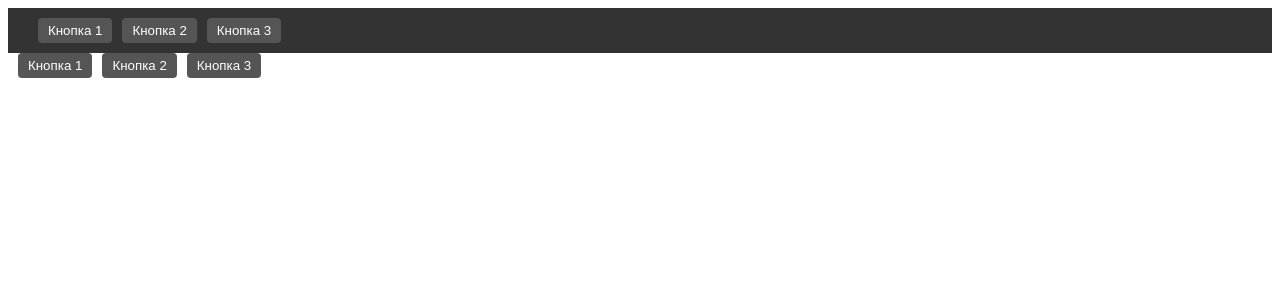
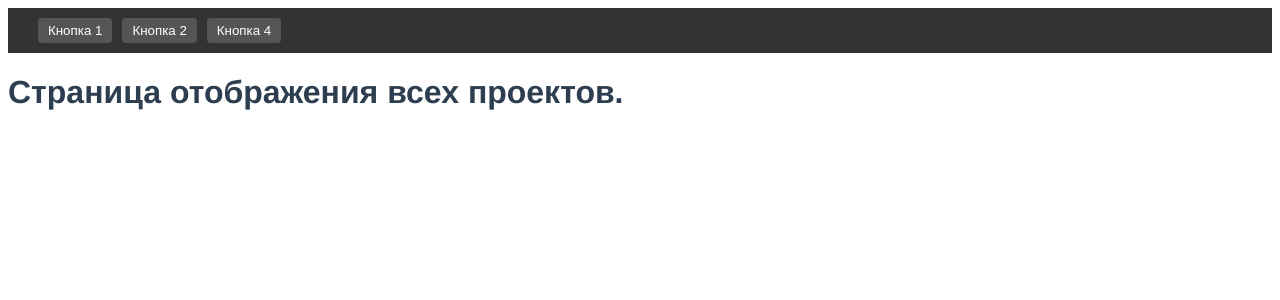
Before and after one commit to GarussMisha/qasystem_front, a Vue app: page /projects in a window 1280 px wide. Shown: the top 300 px of the page. Built offline with nearby package versions, Linux system fonts and the light colour scheme.

Commit message:
Подготовка проекта для начала разработки компанентов и страниц

```diff
--- a/src/components/HeadBar.vue
+++ b/src/components/HeadBar.vue
@@ -3,7 +3,7 @@
         <div class="buttons">
             <button>Кнопка 1</button>
             <button>Кнопка 2</button>
-            <button>Кнопка 3</button>
+            <button>Кнопка 4</button>
         </div>
     </header>
 </template>
--- a/src/views/HomePage.vue
+++ b/src/views/HomePage.vue
@@ -17,7 +17,7 @@ export default {
 </script>
 
 <style>
-.head-bar {
+.home-page {
   display: flex;
   justify-content: space-between;
   align-items: center;
--- a/src/views/ProjectList.vue
+++ b/src/views/ProjectList.vue
@@ -2,10 +2,8 @@
 
 <template>
     <header class="project-list">
-        <div class="buttons">
-            <button>Кнопка 1</button>
-            <button>Кнопка 2</button>
-            <button>Кнопка 3</button>
+        <div class="project-text">
+            <h1>Страница отображения всех проектов.</h1>
         </div>
     </header>
 </template>
@@ -26,17 +24,9 @@ export default {
   color: white;
 }
 
-.buttons button {
-  margin-left: 10px;
-  padding: 5px 10px;
-  background-color: #555;
+.h1 {
+  margin: 200px;
   color: white;
-  border: none;
-  border-radius: 4px;
-  cursor: pointer;
 }
 
-.buttons button:hover {
-  background-color: #777;
-}
 </style>
```
